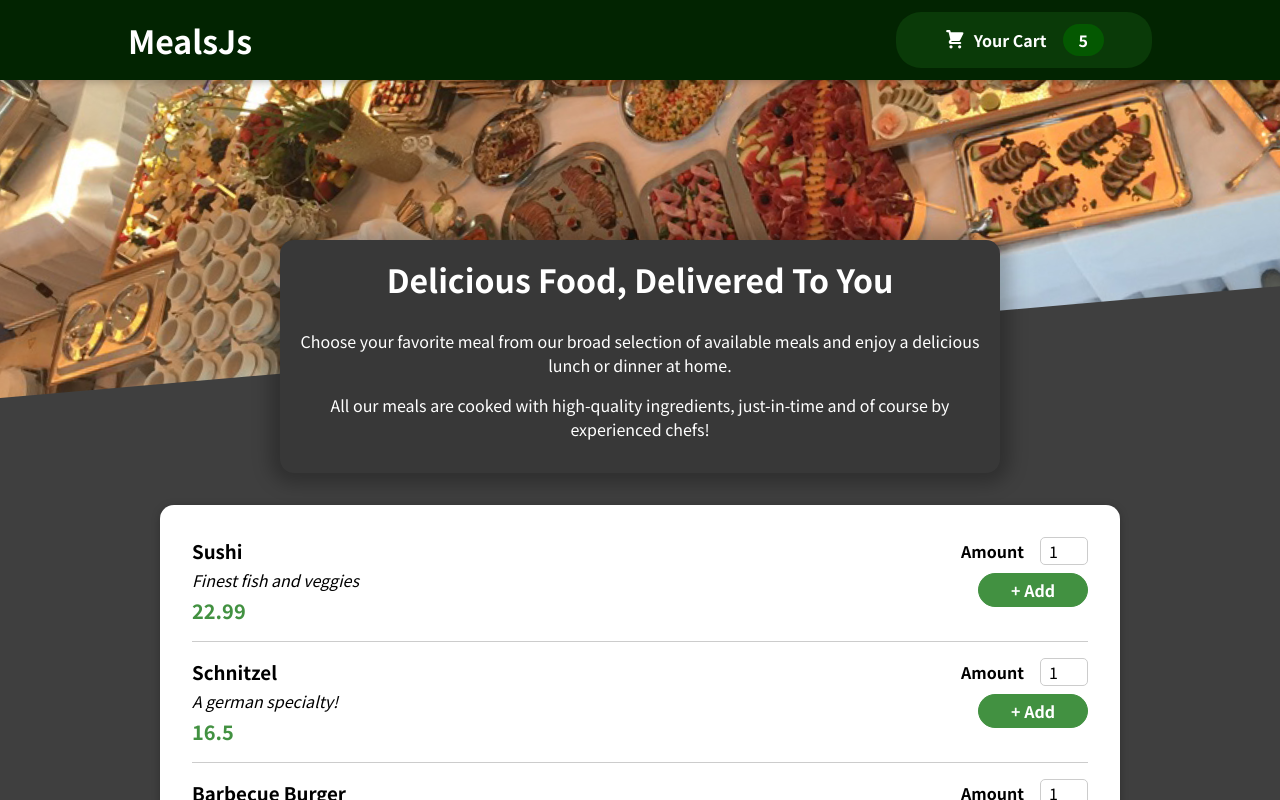
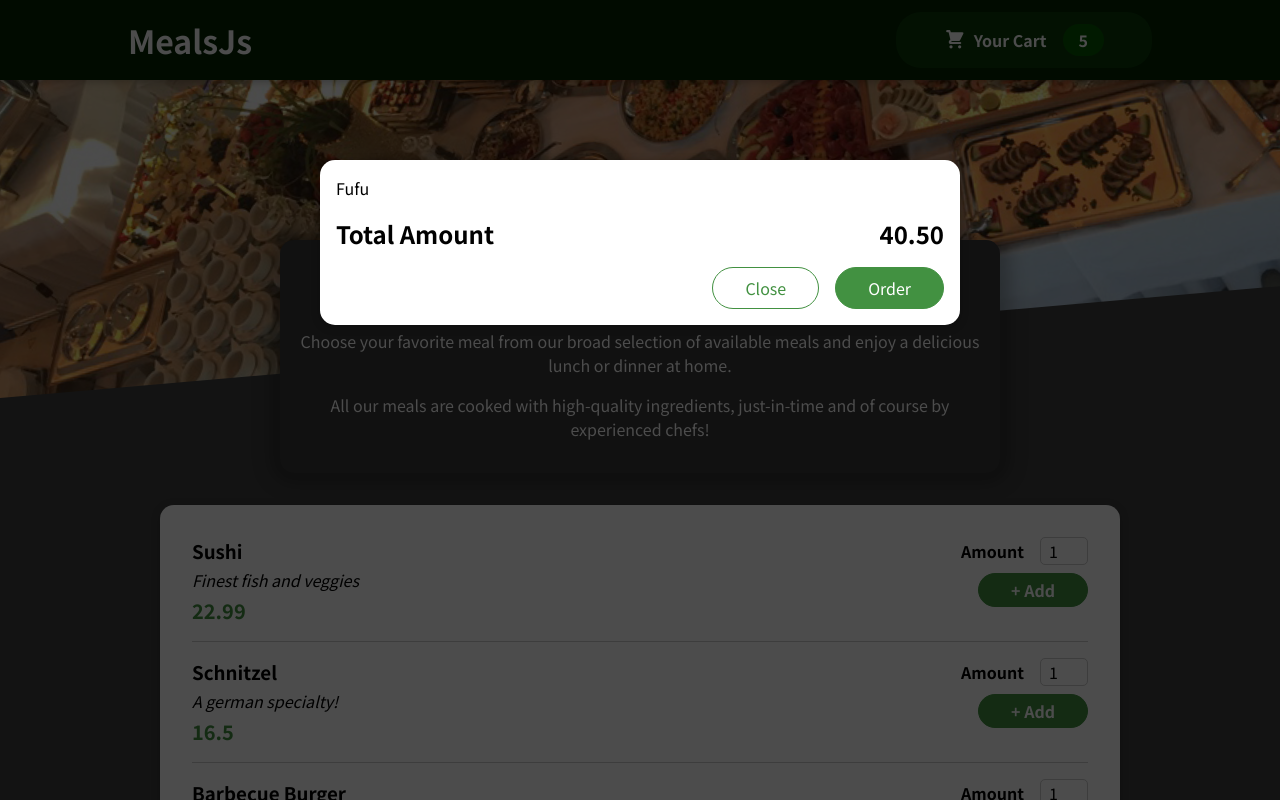
Before and after one commit to cjchika/food-order-app, a React (Create React App) app: page / in a window 1280 px wide. Shown: the top 800 px of the page. Built offline with nearby package versions, Linux system fonts and the light colour scheme.

Commit message:
Cart and Modal

```diff
--- a/src/App.js
+++ b/src/App.js
@@ -1,12 +1,14 @@
 import React, { Fragment } from 'react';
+
 import Header from './components/Layout/Header';
 import Meals from './components/Meals/Meals';
-
+import Cart from './components/Cart/Cart';
 
 function App() {
 
   return (
     <Fragment>
+      <Cart />
       <Header />
       <main>
         <Meals />
--- a/src/components/Cart/Cart.jsx
+++ b/src/components/Cart/Cart.jsx
@@ -1,3 +1,5 @@
+import Modal from "../UI/Modal";
+
 import styles from "./Cart.module.css";
 
 const Cart = (props) => {
@@ -10,7 +12,7 @@
   );
 
   return (
-    <div>
+    <Modal>
       {cartItems}
       <div className={styles.total}>
 				<span>Total Amount</span>
@@ -20,7 +22,7 @@
 				<button className={styles['button--alt']}>Close</button>
 				<button className={styles.button}>Order</button>
 			</div>
-    </div>
+		</Modal>
   );
 };
 
--- /dev/null
+++ b/src/components/UI/Modal.jsx
@@ -0,0 +1,25 @@
+import { Fragment } from 'react';
+import ReactDOM from 'react-dom';
+
+import styles from './Modal.module.css'
+
+const Backdrop = props => {
+	return <div className={styles.backdrop} />
+};
+
+const ModalOverlay = props => {
+	return <div className={styles.modal}>
+		<div className={styles.content}>{props.children}</div>
+	</div>
+};
+
+const portalEl = document.getElementById("overlays");
+
+const Modal = props => {
+	return <Fragment>
+		{ReactDOM.createPortal(<Backdrop />, portalEl)}
+		{ReactDOM.createPortal(<ModalOverlay>{props.children}</ModalOverlay>, portalEl)}
+	</Fragment>
+};
+
+export default Modal;
--- /dev/null
+++ b/src/components/UI/Modal.module.css
@@ -0,0 +1,40 @@
+.backdrop {
+  position: fixed;
+  top: 0;
+  left: 0;
+  width: 100%;
+  height: 100vh;
+  z-index: 20;
+  background-color: rgba(0, 0, 0, 0.70);
+}
+
+.modal {
+  position: fixed;
+  top: 20vh;
+  left: 5%;
+  width: 90%;
+  background-color: white;
+  padding: 1rem;
+  border-radius: 15px;
+  box-shadow: 0 2px 8px rgba(0, 0, 0, 0.25);
+  z-index: 30;
+  animation: slide-down 300ms ease-out forwards;
+}
+
+@media (min-width: 768px) {
+  .modal {
+    width: 40rem;
+    left: calc(50% - 20rem);
+  }
+}
+
+@keyframes slide-down {
+  from {
+    opacity: 0;
+    transform: translateY(-3rem);
+  }
+  to {
+    opacity: 1;
+    transform: translateY(0);
+  }
+}
```
